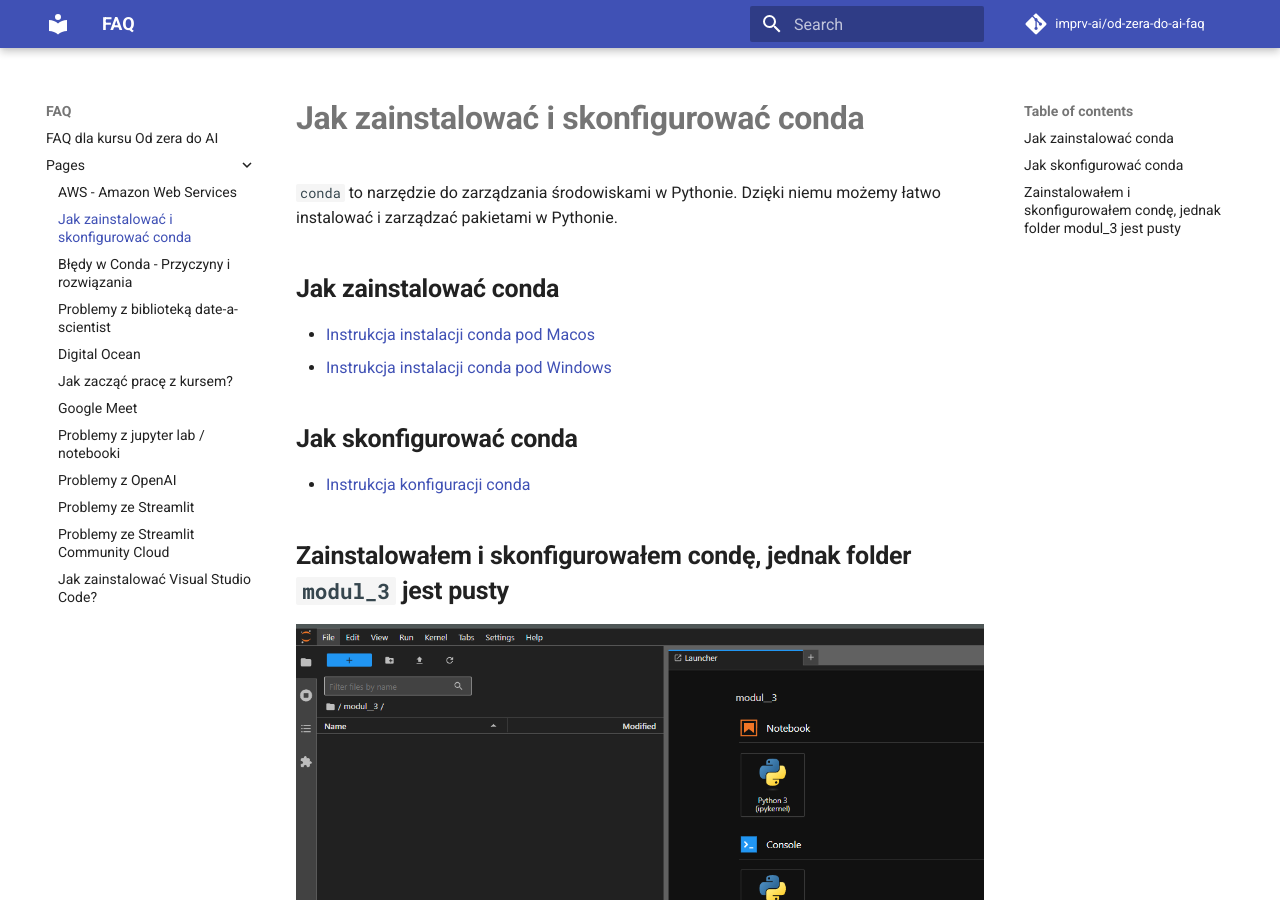
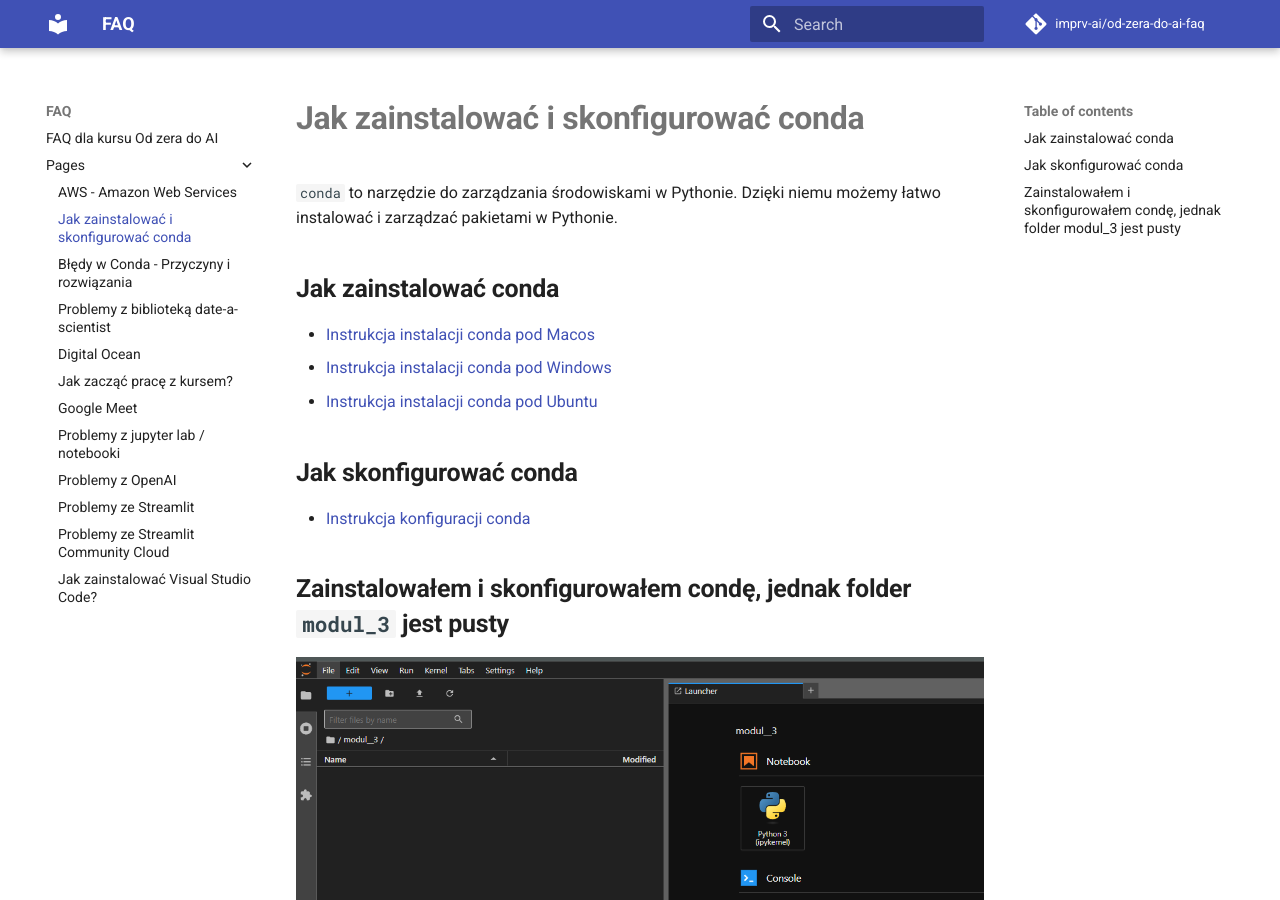
Before and after one commit to imprv-ai/od-zera-do-ai-faq, an MkDocs documentation site: the page built from docs/pages/conda.md, in a window 1280 px wide and 900 px high. Built offline with MkDocs 1.6.1 and Material for MkDocs 9.7.7, drawn with Linux system fonts in a browser that asks for light colours; comment, search, counter and statistics services are not loaded.

Commit message:
add conda installation guide for ubuntu

```diff
--- a/docs/pages/conda.md
+++ b/docs/pages/conda.md
@@ -6,6 +6,7 @@
 
 - [Instrukcja instalacji conda pod Macos](assets/conda__installation_for_macos.pdf)
 - [Instrukcja instalacji conda pod Windows](assets/conda__installation_for_windows.pdf)
+- [Instrukcja instalacji conda pod Ubuntu](assets/conda__installation_for_ubuntu.pdf)
 
 ## **Jak skonfigurować conda**
 
```
Also changed, not shown: 1 other file.
